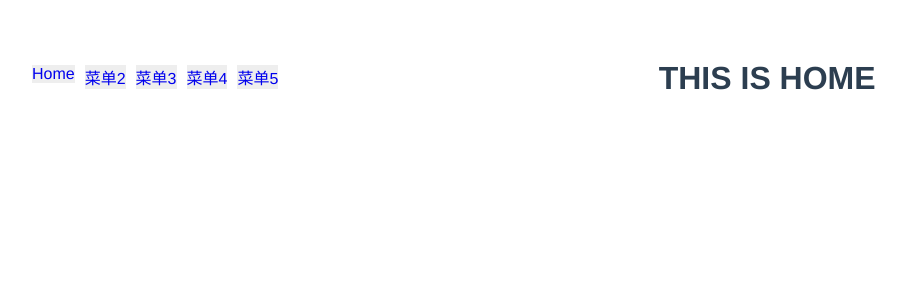
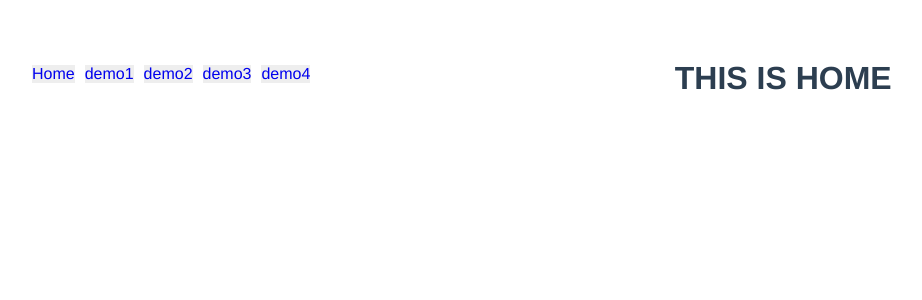
Before and after one commit to iqiangzi/skynet, a Vue app: page / in a window 1280 px wide. Shown: the top 300 px of the page, without its empty margins (21-943 px from the left). Built offline with nearby package versions, Linux system fonts and the light colour scheme.

Commit message:
use  eslint 规范  js/ts

```diff
--- a/src/App.vue
+++ b/src/App.vue
@@ -1,11 +1,11 @@
 <template>
   <div id="app">
     <ul>
-      <li><a href="#">Home</a></li>
-      <li><a href="#">菜单2</a></li>
-      <li><a href="#">菜单3</a></li>
-      <li><a href="#">菜单4</a></li>
-      <li><a href="#">菜单5</a></li>
+      <li><router-link to="/home">Home</router-link></li>
+      <li><router-link to="/demo1">demo1</router-link></li>
+      <li><router-link to="/demo2">demo2</router-link></li>
+      <li><router-link to="/demo3">demo3</router-link></li>
+      <li><router-link to="/demo4">demo4</router-link></li>
     </ul>
     <router-view/>
   </div>
@@ -13,8 +13,8 @@
 
 <script>
 export default {
-  name: "app"
-};
+  name: 'app'
+}
 </script>
 
 <style>
--- a/src/router/index.js
+++ b/src/router/index.js
@@ -36,7 +36,7 @@ export default new Router({
       component: Demo3
     },
     {
-      path: '/demo3',
+      path: '/demo4',
       name: 'Demo4',
       component: Demo4
     }
```
